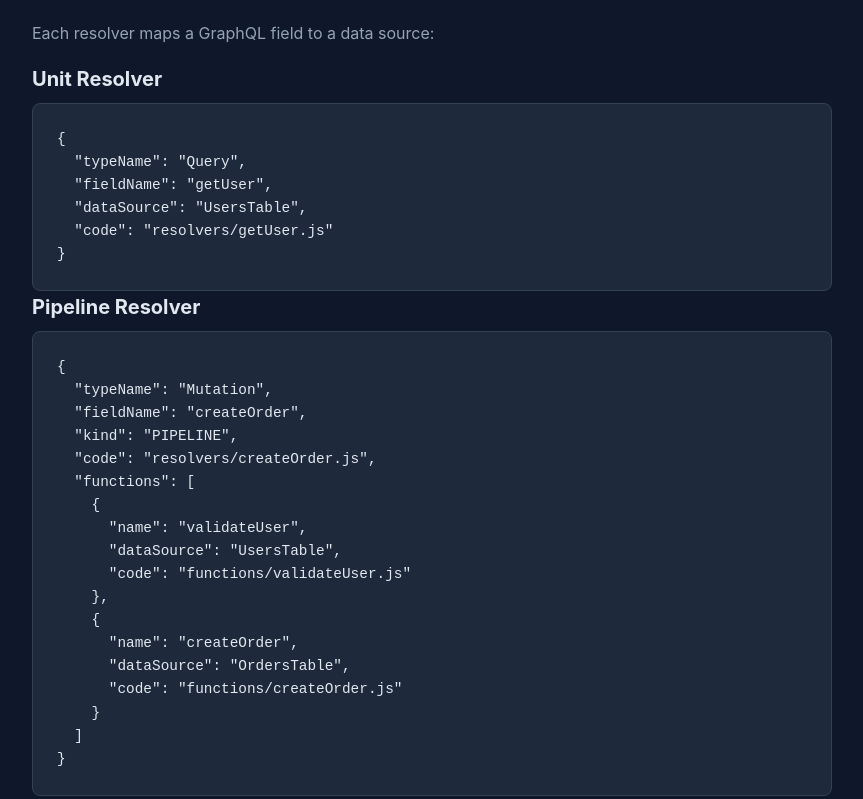
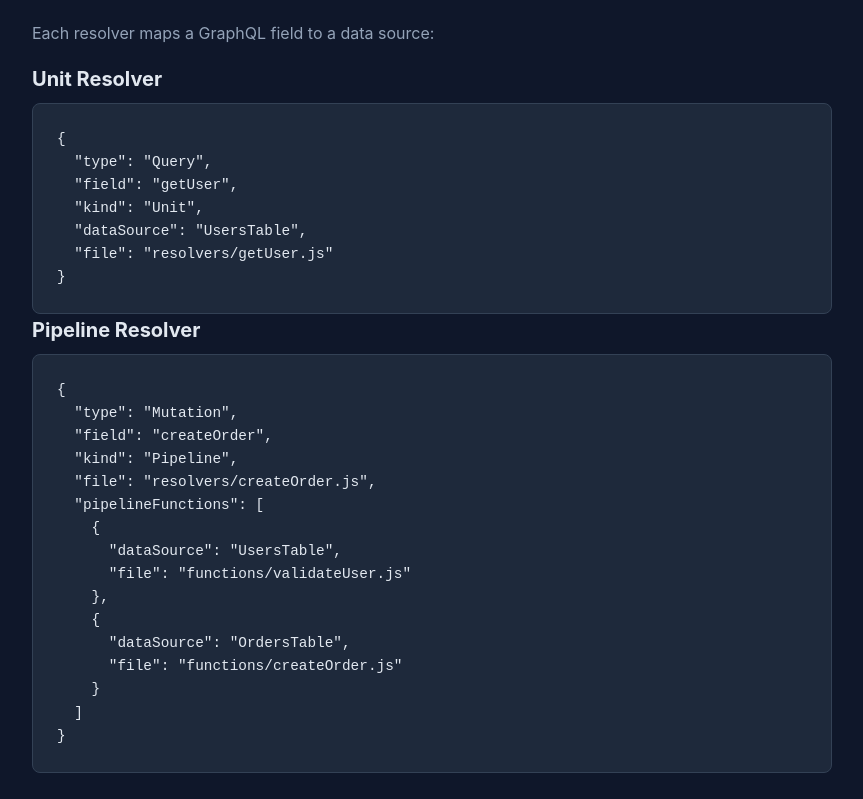
Before and after one commit to abanobmikaeel/appsync-local-server, a website: page docs/configuration.html in a window 1280 px wide. Shown: the part 1882-2681 px from the top of the page, without its empty margins (40-903 px from the left). Drawn offline with Linux system fonts and the light colour scheme.

Commit message:
fix: fixing documentation issues

```diff
--- a/docs/configuration.html
+++ b/docs/configuration.html
@@ -71,28 +71,27 @@
 
       <h3>Unit Resolver</h3>
       <pre><code>{
-  "typeName": "Query",
-  "fieldName": "getUser",
+  "type": "Query",
+  "field": "getUser",
+  "kind": "Unit",
   "dataSource": "UsersTable",
-  "code": "resolvers/getUser.js"
+  "file": "resolvers/getUser.js"
 }</code></pre>
 
       <h3>Pipeline Resolver</h3>
       <pre><code>{
-  "typeName": "Mutation",
-  "fieldName": "createOrder",
-  "kind": "PIPELINE",
-  "code": "resolvers/createOrder.js",
-  "functions": [
+  "type": "Mutation",
+  "field": "createOrder",
+  "kind": "Pipeline",
+  "file": "resolvers/createOrder.js",
+  "pipelineFunctions": [
     {
-      "name": "validateUser",
       "dataSource": "UsersTable",
-      "code": "functions/validateUser.js"
+      "file": "functions/validateUser.js"
     },
     {
-      "name": "createOrder",
       "dataSource": "OrdersTable",
-      "code": "functions/createOrder.js"
+      "file": "functions/createOrder.js"
     }
   ]
 }</code></pre>
```
Also changed, not shown: docs/data-sources.html (+8 -5 lines), docs/getting-started.html (+13 -10 lines).
